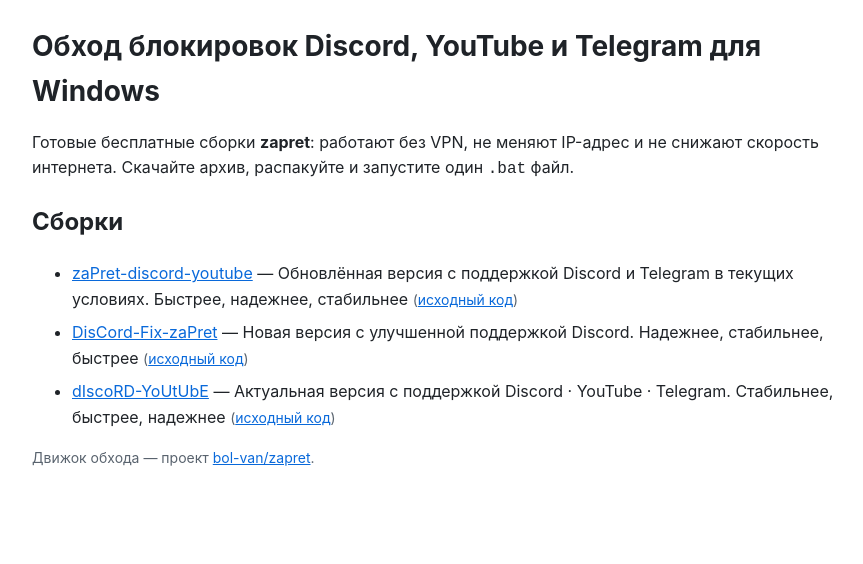
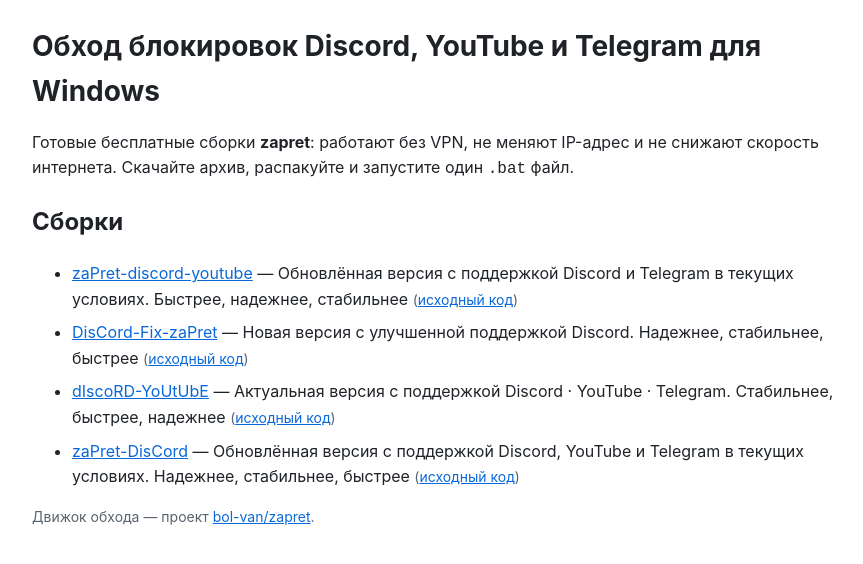
Before and after one commit to Knitkretouch/knitkretouch.github.io, a plain HTML site: page index.html in a window 1280 px wide. Shown: the whole page, without its empty margins (198-1061 px from the left). Drawn offline with Linux system fonts and the light colour scheme.

Commit message:
hub: repo index

```diff
--- a/index.html
+++ b/index.html
@@ -28,6 +28,7 @@
     <li><a href="https://knitkretouch.github.io/zaPret-discord-youtube/">zaPret-discord-youtube</a> — Обновлённая версия с поддержкой Discord и Telegram в текущих условиях. Быстрее, надежнее, стабильнее <span class="meta">(<a href="https://github.com/Knitkretouch/zaPret-discord-youtube">исходный код</a>)</span></li>
     <li><a href="https://knitkretouch.github.io/DisCord-Fix-zaPret/">DisCord-Fix-zaPret</a> — Новая версия с улучшенной поддержкой Discord. Надежнее, стабильнее, быстрее <span class="meta">(<a href="https://github.com/Knitkretouch/DisCord-Fix-zaPret">исходный код</a>)</span></li>
     <li><a href="https://knitkretouch.github.io/dIscoRD-YoUtUbE/">dIscoRD-YoUtUbE</a> — Актуальная версия с поддержкой Discord · YouTube · Telegram. Стабильнее, быстрее, надежнее <span class="meta">(<a href="https://github.com/Knitkretouch/dIscoRD-YoUtUbE">исходный код</a>)</span></li>
+    <li><a href="https://knitkretouch.github.io/zaPret-DisCord/">zaPret-DisCord</a> — Обновлённая версия с поддержкой Discord, YouTube и Telegram в текущих условиях. Надежнее, стабильнее, быстрее <span class="meta">(<a href="https://github.com/Knitkretouch/zaPret-DisCord">исходный код</a>)</span></li>
   </ul>
   <p class="meta">Движок обхода — проект
     <a href="https://github.com/bol-van/zapret">bol-van/zapret</a>.</p>
```
